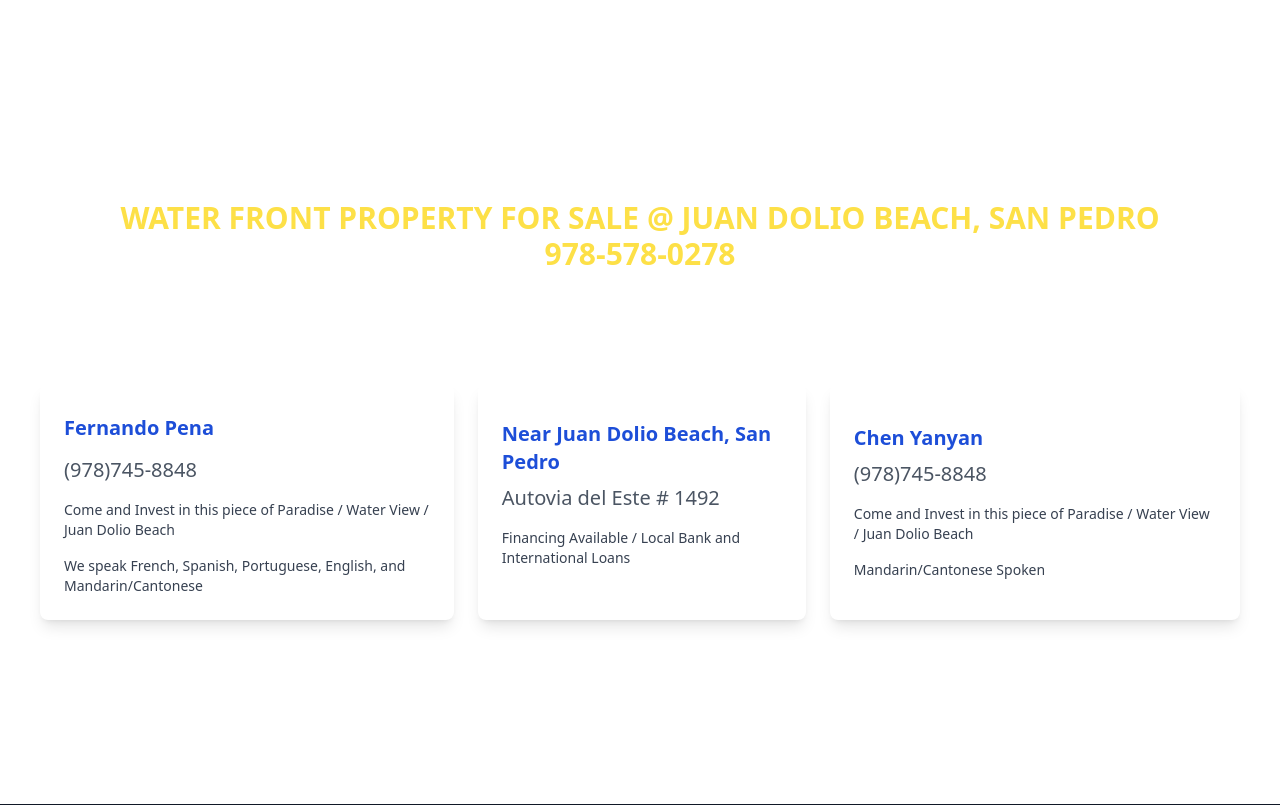
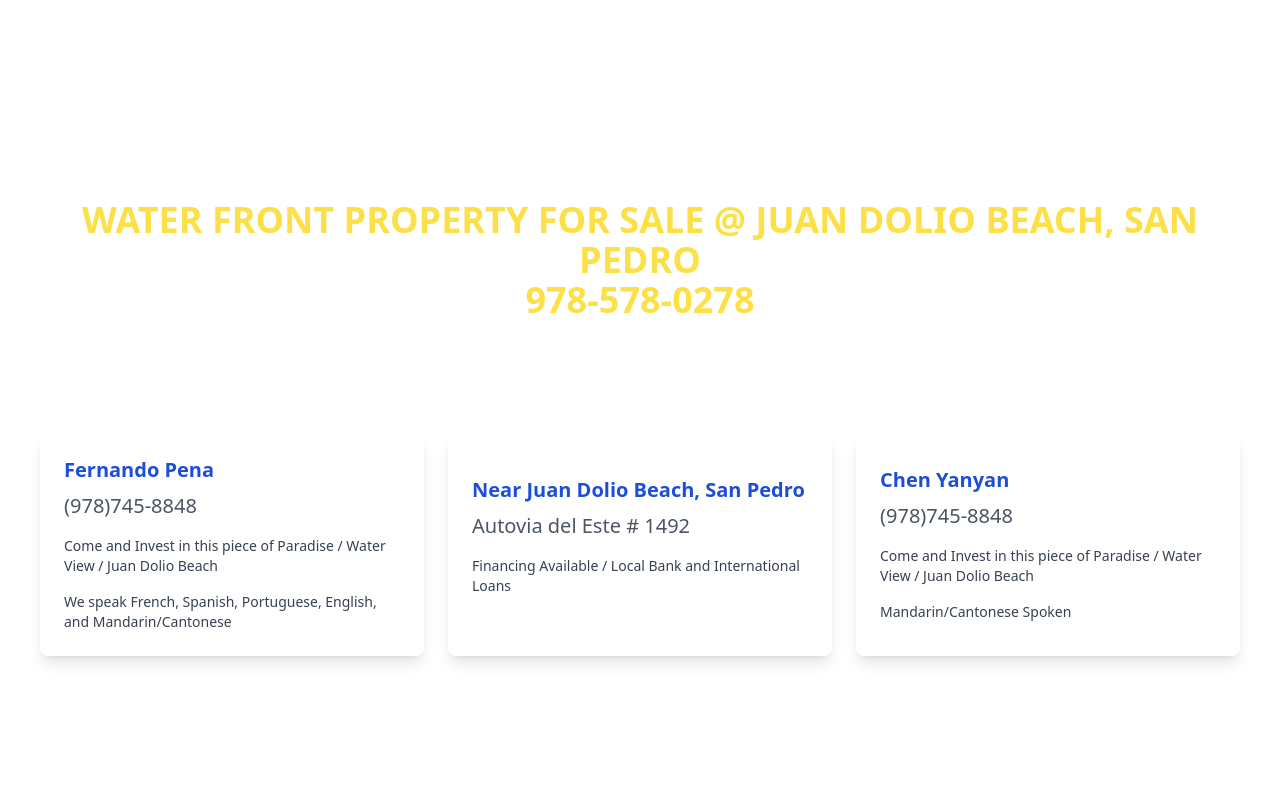
Before and after one commit to yz-salas/JUAN-DOLIO, a PHP site: page /src/main.php in a window 1280 px wide. Shown: the part 1755-2560 px from the top of the page. Run offline with PHP 8.4, Linux system fonts and the light colour scheme; style sheets or scripts are compiled from the project's sources; some libraries are stand-ins or nearby versions.

Commit message:
se hicieron cambios

```diff
--- a/src/dashboard.php
+++ b/src/dashboard.php
@@ -79,7 +79,7 @@ if ($_SESSION["level"] != 1) {
                         </li>
                     </ul>
 
-                    <a href="cerrarseccion.php" class="flex items-center p-2 rounded-lg dark:text-white text-red-500 hover:text-red-600 group">
+                    <a onclick="window.location.href='cerrarseccion.php'; return false;" class="flex cursor-pointer items-center p-2 rounded-lg dark:text-white text-red-500 hover:text-red-600 group">
                         <svg class="flex-shrink-0 w-5 h-5 text-white transition duration-75 group-hover:text-red-600" aria-hidden="true" xmlns="http://www.w3.org/2000/svg" fill="none" viewBox="0 0 18 16">
                             <path stroke="currentColor" stroke-linecap="round" stroke-linejoin="round" stroke-width="2" d="M1 8h11m0 0L8 4m4 4-4 4m4-11h3a2 2 0 0 1 2 2v10a2 2 0 0 1-2 2h-3" />
                         </svg>
--- a/src/main.php
+++ b/src/main.php
@@ -62,8 +62,11 @@ session_start();
       <!-- "Log Out" Button -->
       <div class="hidden lg:flex items-center space-x-4 gap-5">
         <?php if (!isset($_SESSION["user_id"])) { ?>
-          <a onclick="window.location.href='SignUp.php'; return false;" class="flex cursor-pointer items-center p-2 rounded-lg dark:text-white group">
-            <span class="flex-1 ms-3 whitespace-nowrap text-xl hover:text-red-700">Sign In</span>
+          <a onclick="window.location.href='SignUp.php'; return false;" class="flex cursor-pointer items-center p-2 rounded-lg dark:text-white text-red-500 hover:text-red-600 group">
+            <svg class="flex-shrink-0 w-5 h-5 transition duration-75 group-hover:text-red-600" aria-hidden="true" xmlns="http://www.w3.org/2000/svg" fill="none" viewBox="0 0 18 16">
+              <path stroke="currentColor" stroke-linecap="round" stroke-linejoin="round" stroke-width="2" d="M1 8h11m0 0L8 4m4 4-4 4m4-11h3a2 2 0 0 1 2 2v10a2 2 0 0 1-2 2h-3" />
+            </svg>
+            <span class="flex-1 ml-3 whitespace-nowrap text-center">Sign In</span>
           </a>
         <?php } ?>
 
@@ -135,7 +138,7 @@ session_start();
   <main class="flex flex-col">
     <section id="about" class="flex flex-col gap-36 p-10 container-xxl mb-36 min-h-screen pt-20">
       <div class="w-full flex gap-10 flex-col justify-center items-center h-32">
-        <h1 class="text-4xl sm:text-3xl lg:text-4xl flex items-center justify-center p-10 text-center gap-3 flex-col w-full h-full text-white">
+        <h1 class="text-3xl sm:text-3xl lg:text-4xl flex items-center justify-center p-10 text-center gap-3 flex-col w-full h-full text-white">
           <span class="text-yellow-300">
             get to know me
           </span>
@@ -167,30 +170,33 @@ session_start();
     </section>
 
     <section id="administrators" class="flex flex-col sm:gap-20 items-center justify-center p-10 text-white mb-36 min-h-1/3">
-      <h2 class="text-center sm:text-1xl text-2xl font-bold mb-8 text-yellow-300 lg:text-3xl">WATER FRONT PROPERTY FOR SALE @ JUAN DOLIO BEACH, SAN PEDRO<br> 978-578-0278</h2>
+      <h2 class="text-center text-2xl font-bold mb-8 text-yellow-300 sm:text-3xl lg:text-4xl">
+        WATER FRONT PROPERTY FOR SALE @ JUAN DOLIO BEACH, SAN PEDRO<br> 978-578-0278
+      </h2>
 
-      <div class="grid grid-cols-1 md:grid-cols-3 gap-6 sm:flex sm:flex-col lg:flex-row">
+      <div class="grid grid-cols-1 md:grid-cols-3 gap-6 w-full">
         <div class="flex flex-col justify-center bg-white p-6 rounded-lg shadow-lg">
-          <h3 class="text-xl sm:text-4xl lg:text-[20px] font-semibold text-blue-700 mb-2">Fernando Pena</h3>
-          <p class="text-sm sm:text-2xl text-gray-600 lg:text-xl">(978)745-8848</p>
-          <p class="text-gray-700 my-4 sm:text-2xl lg:text-sm">Come and Invest in this piece of Paradise / Water View / Juan Dolio Beach</p>
-          <p class="text-gray-700 sm:text-2xl lg:text-sm">We speak French, Spanish, Portuguese, English, and Mandarin/Cantonese</p>
+          <h3 class="text-xl sm:text-2xl lg:text-xl font-semibold text-blue-700 mb-2">Fernando Pena</h3>
+          <p class="text-sm sm:text-base lg:text-xl text-gray-600">(978)745-8848</p>
+          <p class="text-gray-700 my-4 sm:text-base lg:text-sm">Come and Invest in this piece of Paradise / Water View / Juan Dolio Beach</p>
+          <p class="text-gray-700 sm:text-base lg:text-sm">We speak French, Spanish, Portuguese, English, and Mandarin/Cantonese</p>
         </div>
 
         <div class="flex flex-col justify-center bg-white p-6 rounded-lg shadow-lg">
-          <h3 class="text-xl sm:text-4xl lg:text-xl font-semibold text-blue-700 mb-2 ">Near Juan Dolio Beach, San Pedro</h3>
-          <p class="text-sm text-gray-600 sm:text-2xl lg:text-xl">Autovia del Este # 1492</p>
-          <p class="text-gray-700 my-4 sm:text-2xl lg:text-sm">Financing Available / Local Bank and International Loans</p>
+          <h3 class="text-xl sm:text-2xl lg:text-xl font-semibold text-blue-700 mb-2">Near Juan Dolio Beach, San Pedro</h3>
+          <p class="text-sm sm:text-base lg:text-xl text-gray-600">Autovia del Este # 1492</p>
+          <p class="text-gray-700 my-4 sm:text-base lg:text-sm">Financing Available / Local Bank and International Loans</p>
         </div>
 
         <div class="flex flex-col justify-center bg-white p-6 rounded-lg shadow-lg">
-          <h3 class=" lg:text-xl sm:text-4xl font-semibold text-blue-700 mb-2">Chen Yanyan</h3>
-          <p class="text-sm text-gray-600 sm:text-2xl lg:text-xl">(978)745-8848</p>
-          <p class="text-gray-700 my-4 sm:text-2xl lg:text-sm">Come and Invest in this piece of Paradise / Water View / Juan Dolio Beach</p>
-          <p class="text-gray-700 sm:text-2xl lg:text-sm">Mandarin/Cantonese Spoken</p>
+          <h3 class="text-xl sm:text-2xl lg:text-xl font-semibold text-blue-700 mb-2">Chen Yanyan</h3>
+          <p class="text-sm sm:text-base lg:text-xl text-gray-600">(978)745-8848</p>
+          <p class="text-gray-700 my-4 sm:text-base lg:text-sm">Come and Invest in this piece of Paradise / Water View / Juan Dolio Beach</p>
+          <p class="text-gray-700 sm:text-base lg:text-sm">Mandarin/Cantonese Spoken</p>
         </div>
       </div>
     </section>
+
   </main>
 
   <footer id="footer" class="bg-gray-900 text-white py-16">
```
